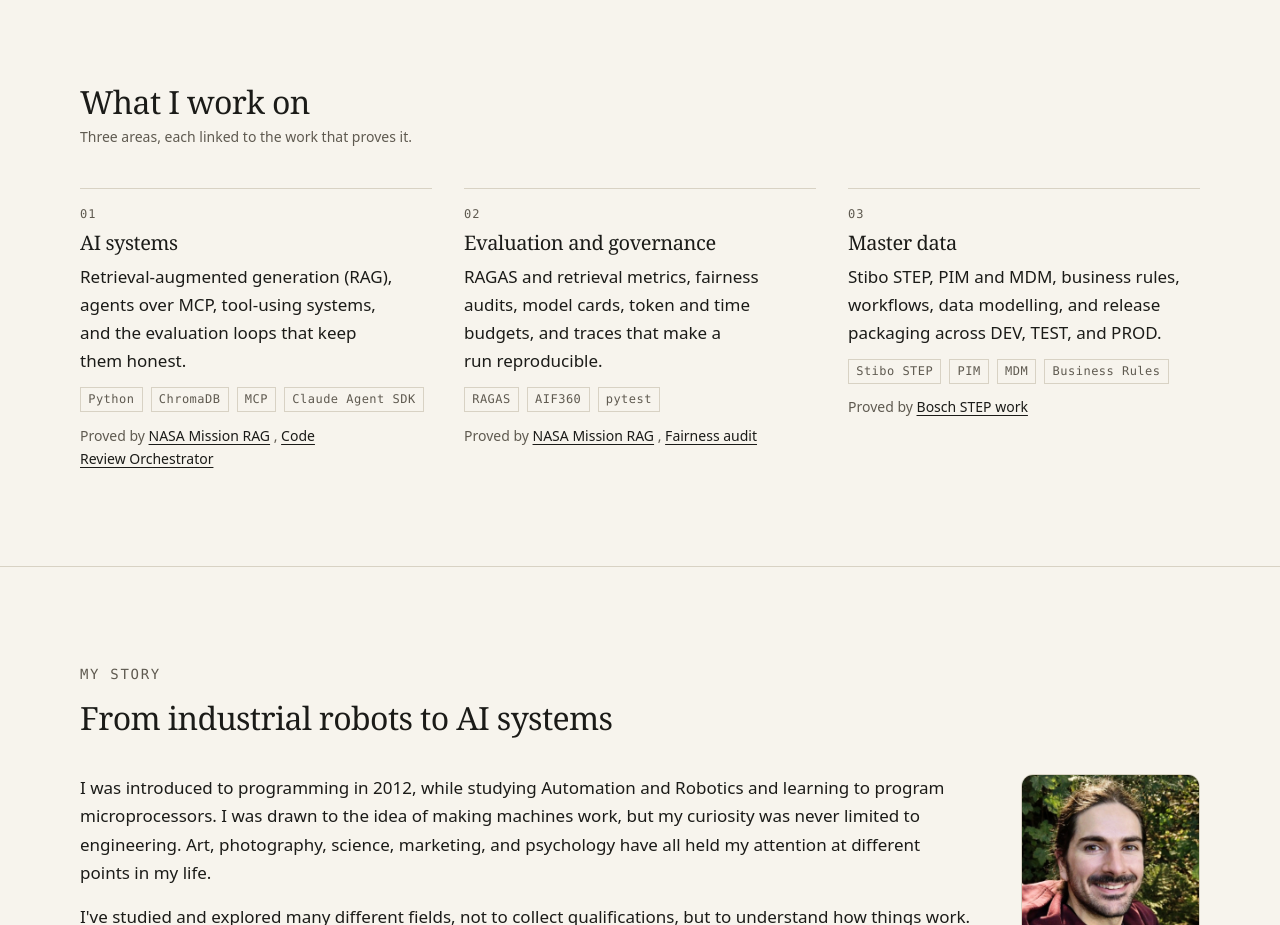
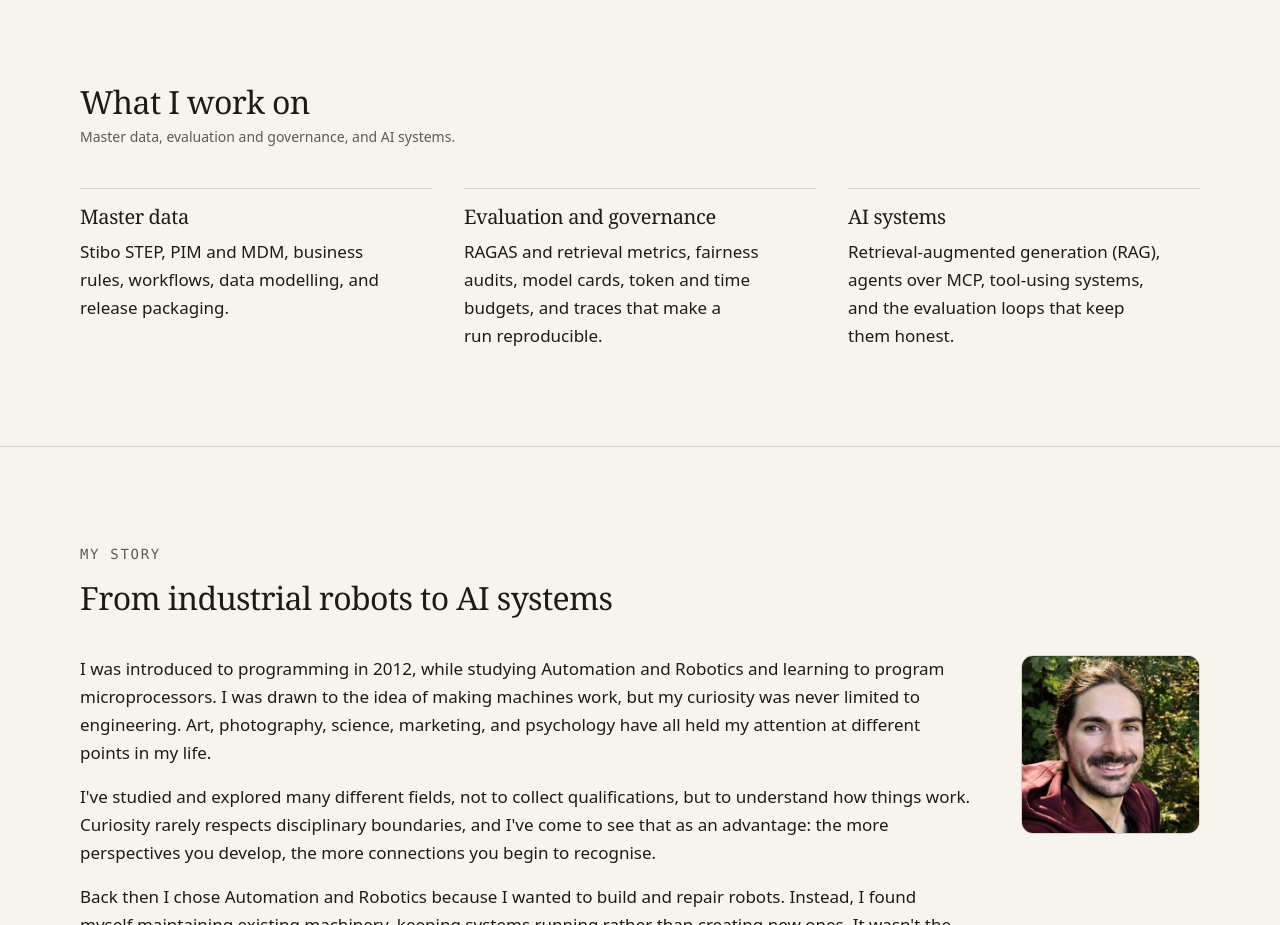
Before and after one commit to intend-dev/intend-dev.github.io, an Astro site: page / in a window 1280 px wide. Shown: the part 1860-2785 px from the top of the page. Built offline with nearby package versions, Linux system fonts and the light colour scheme; Astro itself is replaced by a stand-in of ours.

Commit message:
Capabilities: drop the invented numbers, pills and proof lines; Master data first, shortened body

```diff
--- a/src/pages/index.astro
+++ b/src/pages/index.astro
@@ -6,7 +6,6 @@ import SectionHeading from '../components/SectionHeading.astro';
 import ProjectCard from '../components/ProjectCard.astro';
 import ContactLinks from '../components/ContactLinks.astro';
 import Fact from '../components/Fact.astro';
-import TagList from '../components/TagList.astro';
 import HeroArt from '../components/HeroArt.astro';
 import portrait from '../assets/francisco-mateus.png';
 import { profile } from '../data/profile';
@@ -54,28 +53,16 @@ const jsonLd = {
 
 const capabilities = [
   {
-    title: 'AI systems',
-    body: 'Retrieval-augmented generation (RAG), agents over MCP, tool-using systems, and the evaluation loops that keep them honest.',
-    tools: ['Python', 'ChromaDB', 'MCP', 'Claude Agent SDK'],
-    proofs: [
-      { label: 'NASA Mission RAG', href: withBase('/work/nasa-mission-rag/') },
-      { label: 'Code Review Orchestrator', href: withBase('/work/code-review-orchestrator/') },
-    ],
+    title: 'Master data',
+    body: 'Stibo STEP, PIM and MDM, business rules, workflows, data modelling, and release packaging.',
   },
   {
     title: 'Evaluation and governance',
     body: 'RAGAS and retrieval metrics, fairness audits, model cards, token and time budgets, and traces that make a run reproducible.',
-    tools: ['RAGAS', 'AIF360', 'pytest'],
-    proofs: [
-      { label: 'NASA Mission RAG', href: withBase('/work/nasa-mission-rag/') },
-      { label: 'Fairness audit', href: withBase('/work/ai-budget-predicter/') },
-    ],
   },
   {
-    title: 'Master data',
-    body: 'Stibo STEP, PIM and MDM, business rules, workflows, data modelling, and release packaging across DEV, TEST, and PROD.',
-    tools: ['Stibo STEP', 'PIM', 'MDM', 'Business Rules'],
-    proofs: [{ label: 'Bosch STEP work', href: withBase('/#experience') }],
+    title: 'AI systems',
+    body: 'Retrieval-augmented generation (RAG), agents over MCP, tool-using systems, and the evaluation loops that keep them honest.',
   },
 ];
 ---
@@ -115,23 +102,12 @@ const capabilities = [
        case-study rows are the exception: their title is the control's only visible label. -->
   <section class="section" id="capabilities">
     <div class="wrap" data-reveal>
-      <SectionHeading title={copy.sections.capabilities} note="Three areas, each linked to the work that proves it." />
+      <SectionHeading title={copy.sections.capabilities} note="Master data, evaluation and governance, and AI systems." />
       <div class="capabilities">
-        {capabilities.map((capability, index) => (
+        {capabilities.map((capability) => (
           <div class="capability">
-            <p class="capability-index" aria-hidden="true">{String(index + 1).padStart(2, '0')}</p>
             <h3>{capability.title}</h3>
             <p>{capability.body}</p>
-            <TagList items={capability.tools} />
-            <p class="capability-proof">
-              Proved by{' '}
-              {capability.proofs.map((proof, i) => (
-                <>
-                  {i > 0 ? ', ' : ''}
-                  <a href={proof.href}>{proof.label}</a>
-                </>
-              ))}
-            </p>
           </div>
         ))}
       </div>
--- a/src/styles/global.css
+++ b/src/styles/global.css
@@ -1089,31 +1089,6 @@ svg {
   margin-bottom: 0.6rem;
 }
 
-/* The count and the proof line are the section's only claim of evidence, so they stay
-   micro type: the h3 and the body keep the weight, the number and the links only anchor
-   it. Tools reuse TagList's pills rather than adding a second tag look. */
-.capability-index {
-  font-family: var(--mono);
-  font-size: var(--step--2);
-  letter-spacing: var(--tracking-label);
-  color: var(--muted);
-  margin-bottom: 0.35rem;
-}
-
-.capability .tags {
-  margin-top: 0.75rem;
-}
-
-.capability-proof {
-  font-size: var(--step--1);
-  color: var(--muted);
-  margin-top: 0.7rem;
-}
-
-.capability-proof a {
-  color: var(--ink);
-}
-
 /* Capstone chips */
 
 .chips {
```
